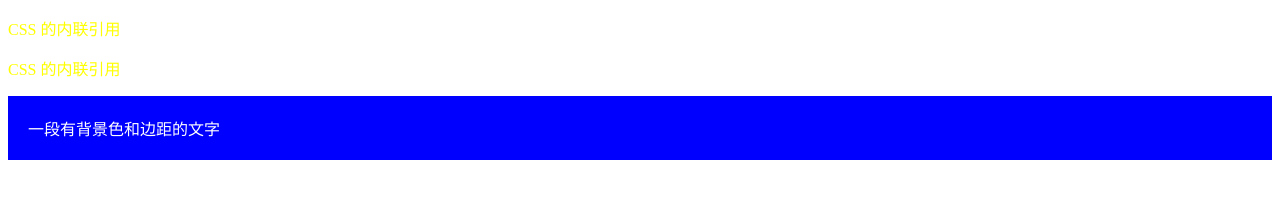
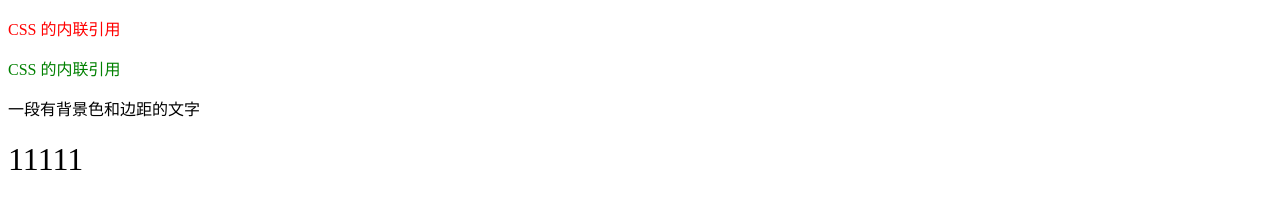
Before and after one commit to guomengyaa/gmy, a plain HTML site: page 08/lounge/index.html in a window 1280 px wide. Drawn offline with Linux system fonts and the light colour scheme.

Commit message:
最新修改样式

```diff
--- /dev/null
+++ b/08/lounge/index.css
@@ -0,0 +1,15 @@
+p{
+  color: blue;
+}
+h1,h2{
+  font-weight: 600;
+}
+h1{
+  font-weight: 200;
+}
+.cname{
+  color:red
+}
+#iname{
+  color:green
+}
--- a/08/lounge/index.html
+++ b/08/lounge/index.html
@@ -5,10 +5,13 @@
   <meta http-equiv="X-UA-Compatible" content="IE=edge">
   <meta name="viewport" content="width=device-width, initial-scale=1.0">
   <title>Document</title>
+  <link type="text/css" rel="stylesheet" href="index.css">
 </head>
 <body>
-  <p style="color: #ffff00"> CSS 的内联引用 </p>
-  <p style="color: #ffff00; font-family:'微软雅黑', '黑体'; "> CSS 的内联引用 </p>
-  <div style="background-color: #0000ff; color: white; padding: 20px;">一段有背景色和边距的文字</div>
+  <p class="cname"> CSS 的内联引用 </p>
+  <p id="iname"> CSS 的内联引用 </p>
+  <div>一段有背景色和边距的文字</div>
+  <h1>11111</h1>
+<div class="green-font blue-font red-font"></div>
 </body>
 </html>
--- a/08/lounge/lounge.css
+++ b/08/lounge/lounge.css
@@ -100,3 +100,9 @@ span{
   background: #f88396;
   color: #0d5353;
 }
+.cname{
+  color:red
+}
+#iname{
+  color:green
+}
```
Also changed, not shown: 08/lounge/lounge.html (+2 -2 lines).
